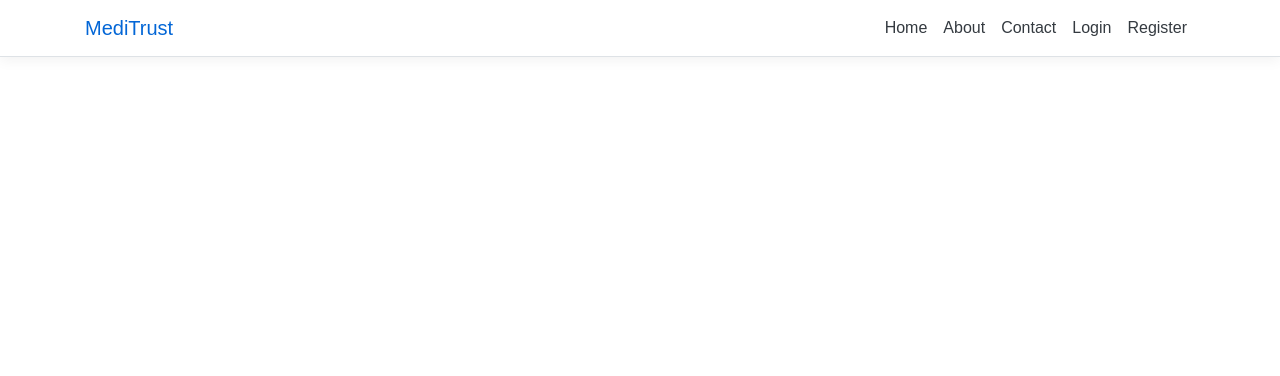
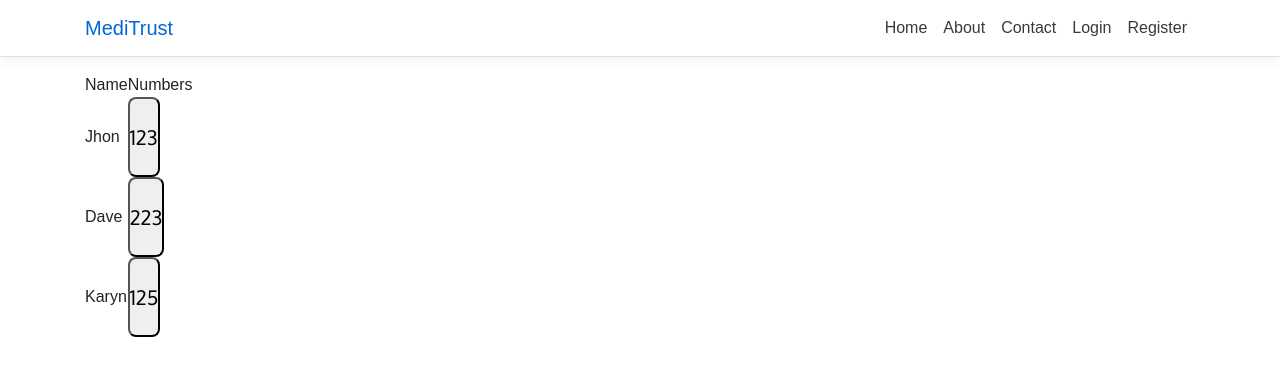
Before and after one commit to FrancoBester/AngryPixels_front-end, a React (Create React App) app in the folder graphical_user_interface/graphical_user_interface/ClientApp/: page /Test in a window 1280 px wide. Shown: the top 376 px of the page. Built offline with nearby package versions, Linux system fonts and the light colour scheme; a web font is replaced by a local one.

Commit message:
Test stuffs

```diff
--- a/graphical_user_interface/graphical_user_interface/ClientApp/src/App.js
+++ b/graphical_user_interface/graphical_user_interface/ClientApp/src/App.js
@@ -24,6 +24,8 @@ import UserPolicy from "./components/pages/UserPolicy";
 import ProfilePage from "./pages/globalPages/ProfilePage";
 import "./custom.css";
 
+import Test from "./pages/Test";
+
 export default function App() {
   return (
     <Layout>
@@ -45,6 +47,7 @@ export default function App() {
         <Route path="/UserDetailsAdmin" component={UserDetailsAdmin} />
         <Route path="/editProfileClient" component={editProfileClient} />
         <Route path="/UserPolicy" component={UserPolicy} />
+        <Route path="/Test" component={Test} />
       </Switch>
     </Layout>
   );
--- a/graphical_user_interface/graphical_user_interface/ClientApp/src/components/pages/Signup.jsx
+++ b/graphical_user_interface/graphical_user_interface/ClientApp/src/components/pages/Signup.jsx
@@ -234,7 +234,14 @@ function Signup() {
               </div>
             </div>
             <input className="btnSub" type="submit" value="Register" />
-            <button className="btnCancel">Cancel</button>
+            <button
+              className="btnCancel"
+              onClick={() => {
+                history.push("/");
+              }}
+            >
+              Cancel
+            </button>
           </form>
         </div>
       </div>
--- /dev/null
+++ b/graphical_user_interface/graphical_user_interface/ClientApp/src/pages/Test.jsx
@@ -0,0 +1,42 @@
+import React from "react";
+import { useHistory } from "react-router";
+
+function Test() {
+  const history = useHistory();
+
+  const x = [1, 2, 3, 4, 5, 6, 7, 8, 9, 10];
+  const ourobjects = [
+    { name: "Jhon", number: [1, 2, 3] },
+    { name: "Dave", number: [2, 2, 3] },
+    { name: "Karyn", number: [1, 2, 5] },
+  ];
+  return (
+    <div>
+      <table>
+        <tr>
+          <td>Name</td>
+          <td>Numbers</td>
+        </tr>
+        {ourobjects.map((q) => {
+          return (
+            <tr>
+              <td>{q.name}</td>
+              <td>
+                <button
+                  onClick={() => {
+                    alert(`this is a test: ${q.number} number`);
+                    history.push(`/${q.number}`);
+                  }}
+                >
+                  {q.number}
+                </button>
+              </td>
+            </tr>
+          );
+        })}
+      </table>
+    </div>
+  );
+}
+
+export default Test;
```
